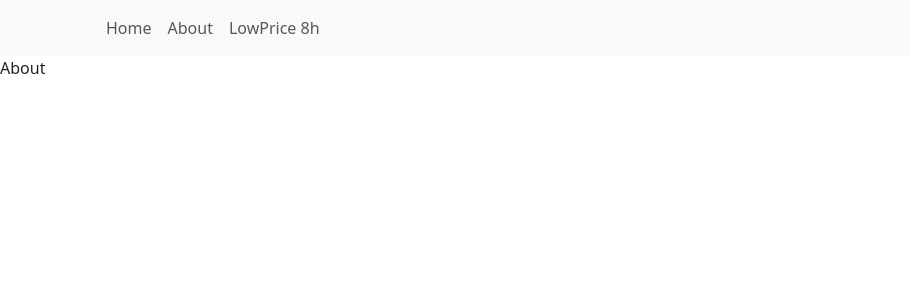
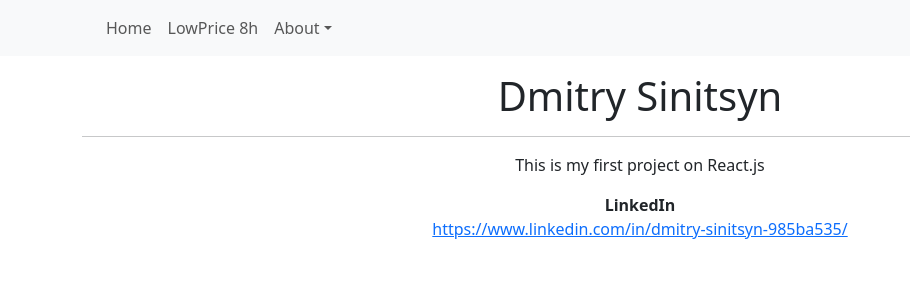
Before and after one commit to DotDmitry/Elektrikell, a React (Create React App) app: page /about/1 in a window 1280 px wide. Shown: the top 300 px of the page, without its empty margins (0-910 px from the left). Built offline with nearby package versions, Linux system fonts and the light colour scheme.

Commit message:
Added 'AboutMe' and 'AboutGamma' components, routes changes

```diff
--- a/src/About/About.jsx
+++ b/src/About/About.jsx
@@ -1,22 +1,27 @@
 import { useLocation,useParams,useNavigate } from "react-router-dom";
 import { useEffect } from "react";
 
+import AboutMe from "./AboutMe";
+import AboutGamma from "./AboutGamma";
+
 function About() {
-const location=useLocation();
+/* const location=useLocation(); */
 const params=useParams();
-const nav=useNavigate();
+/* const nav=useNavigate();
 
 console.log(location);
 console.log(params);
 
 useEffect(()=>{
-    if(params.id==="999"){
+    if(params.name==="999"){
         nav("/");
     }
-},[params,nav]);
+},[params,nav]); */
 
     return (
-        <>About</>
+        <>
+        {params.name==="gamma"? <AboutGamma />:<AboutMe />}
+        </>
     );
 }
 export default About;
--- /dev/null
+++ b/src/About/AboutGamma.jsx
@@ -0,0 +1,76 @@
+import {Container,Row,Col} from 'react-bootstrap';
+
+function AboutGamma() {
+
+
+    return (
+        <>
+            <Container className='mt-3'>
+                <Row>
+                    <Col className='text-center'>
+                        <h1>Gamma Intelligence Training Centre</h1>
+                        <hr></hr>
+                        <div id="ember1615" className="ember-view">
+                            <section className="artdeco-card org-page-details-module__card-spacing artdeco-card org-about-module__margin-bottom">
+                                <p className="break-words white-space-pre-wrap t-black--light text-body-medium">
+                                    From June 2020 Gamma Intelligence Training Centre provides most actual IT-related training courses.
+                                    We help people to learn new digital
+                                    technologies, as well as we help businesses to become more digital and effective.
+                                    Our training rooms are located in the Centre of Tallinn, Estonia. Also we are providing real-time online courses.
+                                </p>
+                                <dl className="overflow-hidden">
+                                    <dt className="mb1 text-heading-medium">
+                                        Website
+                                    </dt>
+                                    <dd className="mb4 t-black--light text-body-medium">
+                                        <a rel="noopener noreferrer" target="_blank" href="https://www.gammatest.net/" id="ember1616" className="link-without-visited-state ember-view">
+                                            <span className="link-without-visited-state" dir="ltr">
+                                                https://www.gammatest.net/
+                                            </span>
+                                        </a>
+                                    </dd>
+
+                                    <dt className="mb1 text-heading-medium">
+                                        Phone
+                                    </dt>
+                                    <dd className="mb4 t-black--light text-body-medium">
+                                        <a rel="noopener noreferrer" target="_blank" href="tel:37255581521" id="ember1617" className="link-without-visited-state ember-view">
+                                            <span aria-hidden="true" className="link-without-visited-state" dir="ltr">
+                                                37255581521
+                                            </span>
+                                            <span className="visually-hidden">
+                                                Phone number is 37255581521
+                                            </span>
+                                        </a>
+                                    </dd>
+
+                                    <dt className="mb1 text-heading-medium">
+                                        Industry
+                                    </dt>
+                                    <dd className="mb4 t-black--light text-body-medium">
+                                        IT Services and IT Consulting
+                                    </dd>
+                                    <dt className="mb1 text-heading-medium">
+                                        Headquarters
+                                    </dt>
+                                    <dd className="mb4 t-black--light text-body-medium">
+                                        Tallinn, Harjumaa
+                                    </dd>
+                                    <dt className="mb1 text-heading-medium">
+                                        Founded
+                                    </dt>
+                                    <dd className="mb4 t-black--light text-body-medium">
+                                        2020
+                                    </dd>
+
+                                </dl>
+                            </section>
+
+                        </div>
+                    </Col>
+                </Row>
+            </Container>
+        </>
+    );
+}
+export default AboutGamma;
--- /dev/null
+++ b/src/About/AboutMe.jsx
@@ -0,0 +1,39 @@
+import {Container,Row,Col} from 'react-bootstrap';
+
+
+function AboutMe() {
+
+    return (
+        <>
+         <Container className='mt-3'>
+                <Row>
+                    <Col className='text-center'>
+                        <h1>Dmitry Sinitsyn</h1>
+                        <hr></hr>
+                        <div id="ember1615" className="ember-view">
+                            <section className="artdeco-card org-page-details-module__card-spacing artdeco-card org-about-module__margin-bottom">
+                                <p className="break-words white-space-pre-wrap t-black--light text-body-medium">
+                                This is my first project on React.js
+                                </p>
+                                <dl className="overflow-hidden">
+                                    <dt className="mb1 text-heading-medium">
+                                        LinkedIn
+                                    </dt>
+                                    <dd className="mb4 t-black--light text-body-medium">
+                                        <a rel="noopener noreferrer" target="_blank" href="https://www.gammatest.net/" id="ember1616" className="link-without-visited-state ember-view">
+                                            <span className="link-without-visited-state" dir="ltr">
+                                            https://www.linkedin.com/in/dmitry-sinitsyn-985ba535/
+                                            </span>
+                                        </a>
+                                    </dd>
+                                </dl>
+                            </section>
+
+                        </div>
+                    </Col>
+                </Row>
+            </Container>
+        </>
+    );
+}
+export default AboutMe;
--- a/src/App.jsx
+++ b/src/App.jsx
@@ -13,8 +13,7 @@ function App() {
                     <Route path="lowPrice/:hours" element={<ElectricPrice />} />
                 </Route>
                 <Route path="/about" element={<About />}  >
-                    <Route path=":id" element={<About />} />
-                    <Route path=":id/:name" element={<About />} />
+                    <Route path=":name" element={<About />} />
                 </Route>
                 <Route path="*" element={<h1>404</h1>} />
             </Routes>
--- a/src/Navigation.jsx
+++ b/src/Navigation.jsx
@@ -1,18 +1,21 @@
-import { Navbar } from "react-bootstrap";
-import { Nav } from "react-bootstrap";
-import {Container} from "react-bootstrap";
+import { Navbar ,Nav} from "react-bootstrap";
+import NavDropdown from 'react-bootstrap/NavDropdown';
+import { Container } from "react-bootstrap";
 import { Link } from "react-router-dom";
 /* import Logo from "./Logo"; */
-{/* <Info {...props}/> */}
+{/* <Info {...props}/> */ }
 
-function Navigation(props){
-    return(<Navbar bg="light" data-bs-theme="light">
+function Navigation(props) {
+  return (<Navbar bg="light" data-bs-theme="light">
     <Container>
       <Navbar.Brand href="#home"></Navbar.Brand>
       <Nav className="me-auto">
         <Link className="nav-link" to="/">Home</Link>
-        <Link className="nav-link" to="/About" >About</Link>
         <Link className="nav-link" to="/lowPrice/8" >LowPrice 8h</Link>
+        <NavDropdown title="About" id="collapsible-nav-dropdown">
+          <NavDropdown.Item as={Link} to="/about/me">Me</NavDropdown.Item>
+          <NavDropdown.Item as={Link} to="/about/gamma">Gamma</NavDropdown.Item>
+        </NavDropdown>
       </Nav>
     </Container>
   </Navbar>);
--- a/src/utils/buldIntervals.js
+++ b/src/utils/buldIntervals.js
@@ -38,10 +38,7 @@ export const getLowPriceInterval = (data, interval) => {
     indexX2 = indexX2 < data.length ? indexX2 : data.length - 1;
 
     const x1 = data[indexX1].timestamp;
-    const x2 = indexX1 < indexX2 ? data[indexX2].timestamp : x1 -50;
-    console.log("x2",x2);
-
-
+    const x2 = indexX1 < indexX2 ? data[indexX2].timestamp : x1;
     const bestTime = `from ${data[indexX1].hour}:00 to ${data[indexX2].hour}:00`;
     const averagePrice = (min / interval).toFixed(2);
     const currPrice = parseFloat(newData[0].price);
```
